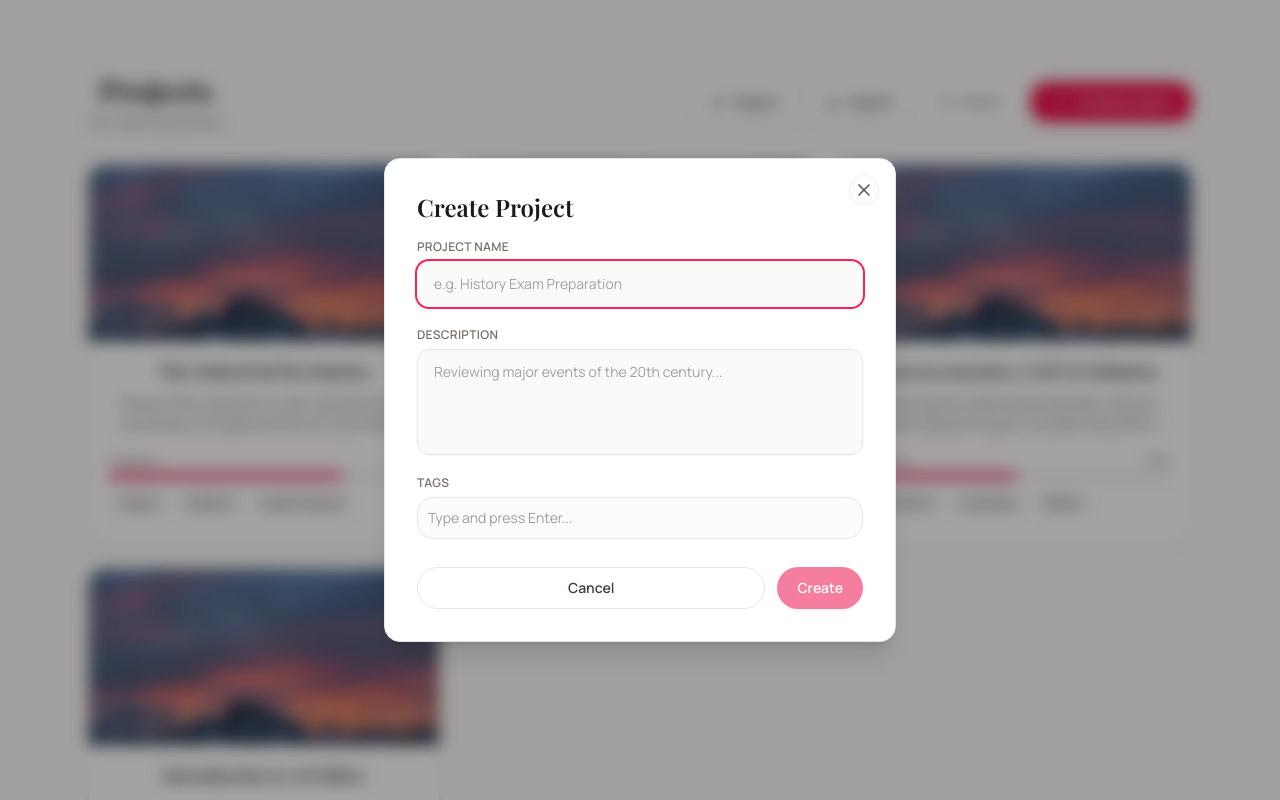
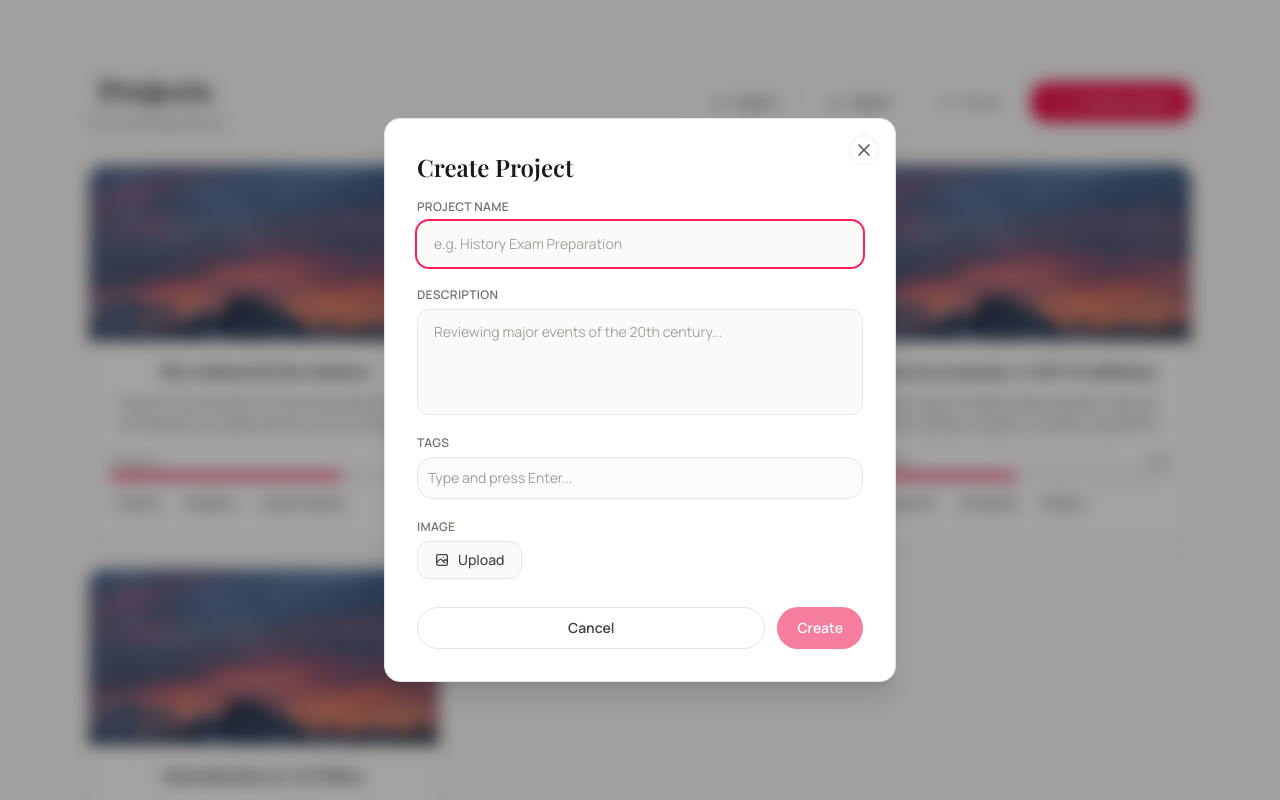
Before and after one commit to AlexandraFilina/knowledge-base, a React (Vite) app: page /projects in a window 1280 px wide. Both pictures are taken after a click on the button "Create project". Shown: the top 800 px of the page. Built offline with nearby package versions, Linux system fonts and the light colour scheme.

Commit message:
feat(project): upload and persist project image

```diff
--- a/src/features/project/components/ProjectForm/ProjectForm.tsx
+++ b/src/features/project/components/ProjectForm/ProjectForm.tsx
@@ -1,5 +1,5 @@
 import { useForm } from "react-hook-form";
-import { useEffect } from "react";
+import { useEffect, useState } from "react";
 import { IProjectFormValues } from "../../interfaces/IProjectFormValues";
 import ChipsInput from "../../../../ui/chips-input/ChipsInput";
 
@@ -18,6 +18,10 @@ export default function ProjectForm({
   onSubmit,
   onCancel,
 }: ProjectFormProps) {
+  const [imagePreview, setImagePreview] = useState<string | undefined>(
+    defaultValues?.image
+  );
+
   const {
     register,
     handleSubmit,
@@ -38,11 +42,25 @@ export default function ProjectForm({
   useEffect(() => {
     if (isOpen) {
       reset(defaultValues || { title: "", description: "", tags: [] });
+      setImagePreview(defaultValues?.image);
     }
   }, [isOpen, defaultValues, reset]);
 
   const handleTagsChange = (value: string[]) => {
     setValue("tags", value, { shouldValidate: true, shouldDirty: true });
+  };
+
+  const handleImageChange = (e: React.ChangeEvent<HTMLInputElement>) => {
+    const file = e.target.files?.[0];
+    if (file) {
+      const reader = new FileReader();
+      reader.onloadend = () => {
+        const result = reader.result as string;
+        setImagePreview(result);
+        setValue("image", result, { shouldValidate: true, shouldDirty: true });
+      };
+      reader.readAsDataURL(file);
+    }
   };
 
   return (
@@ -100,6 +118,46 @@ export default function ProjectForm({
         <ChipsInput defaultChips={tagsArray} onChange={handleTagsChange} />
       </div>
 
+      <div className="flex flex-col gap-1.5">
+        <label className="text-xs font-semibold uppercase tracking-wide text-stone-500">
+          Image
+        </label>
+
+        <div className="flex items-center gap-4">
+          {imagePreview ? (
+            <div className="relative w-20 h-20 rounded-lg overflow-hidden border border-stone-200">
+              <img
+                src={imagePreview}
+                alt="Preview"
+                className="w-full h-full object-cover"
+              />
+            </div>
+          ) : null}
+          <label className="cursor-pointer inline-flex items-center justify-center rounded-xl border border-stone-200 bg-stone-50 px-4 py-2 text-sm font-medium text-stone-700 hover:bg-stone-100 transition">
+            <svg
+              className="mr-2 h-4 w-4"
+              fill="none"
+              viewBox="0 0 24 24"
+              stroke="currentColor"
+            >
+              <path
+                strokeLinecap="round"
+                strokeLinejoin="round"
+                strokeWidth={2}
+                d="M4 16l4.586-4.586a2 2 0 012.828 0L16 16m-2-2l1.586-1.586a2 2 0 012.828 0L20 14m-6-6h.01M6 20h12a2 2 0 002-2V6a2 2 0 00-2-2H6a2 2 0 00-2 2v12a2 2 0 002 2z"
+              />
+            </svg>
+            Upload
+            <input
+              type="file"
+              accept="image/*"
+              className="hidden"
+              onChange={handleImageChange}
+            />
+          </label>
+        </div>
+      </div>
+
       <div className="flex gap-3 mt-2">
         <button
           type="button"
--- a/src/features/project/hooks/useProjects.ts
+++ b/src/features/project/hooks/useProjects.ts
@@ -27,7 +27,7 @@ export function useProjects() {
         title: data.title,
         description: data.description,
         tags: data.tags,
-        image: mockProjects[0]?.image || "",
+        image: data.image || mockProjects[0]?.image || "",
         progress: clampProgress(data.progress ?? 0),
       };
       setProjects((prev) => createProjectHelper(prev, newProject));
@@ -45,6 +45,7 @@ export function useProjects() {
           title: data.title,
           description: data.description,
           tags: data.tags,
+          image: data.image || existing.image,
           progress: clampProgress(data.progress ?? existing.progress),
         };
         return updateProjectHelper(prev, updated);
--- a/src/features/project/interfaces/IProjectFormValues.ts
+++ b/src/features/project/interfaces/IProjectFormValues.ts
@@ -4,4 +4,5 @@ export interface IProjectFormValues {
   description: string;
   tags: string[];
   progress?: number;
+  image?: string;
 }
--- a/src/pages/ProjectsPage/ProjectsPage.tsx
+++ b/src/pages/ProjectsPage/ProjectsPage.tsx
@@ -75,6 +75,7 @@ export default function ProjectsPage() {
       description: project.description,
       tags: project.tags,
       progress: project.progress,
+      image: project.image,
     });
     setIsOpen(true);
   };
```
